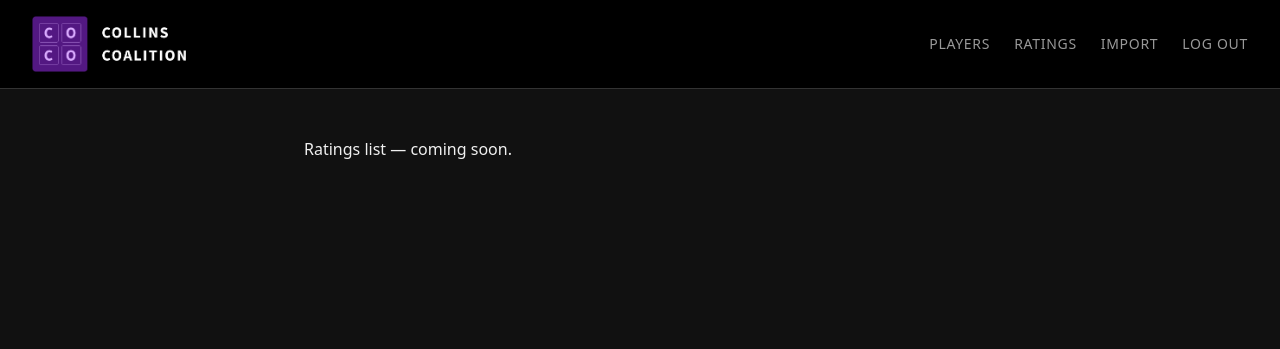
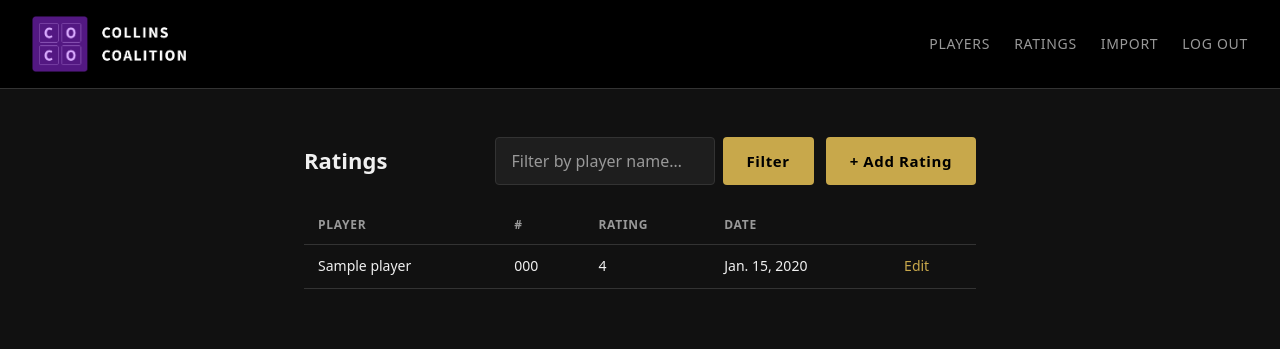
Before and after one commit to cocoscrabble/ratings, a Django app: page /manage/ratings/ in a window 1280 px wide. Shown: the top 349 px of the page. Run offline with Django 5.2, Linux system fonts and the light colour scheme; a user stored in the database is signed in; tables that the repository leaves empty hold one stand-in row (values such as "Sample post").

Commit message:
Add manage admin section with player and rating CRUD
Implements manage_players, manage_player_add/edit, manage_ratings,
manage_rating_add/edit — all behind @login_required. Pagination at 50
rows/page with name-filter search. Adds PlayerForm and RatingForm, and
new URL routes. Import views remain stubs (next commit).

Co-Authored-By: Claude Sonnet 4.6 <noreply@anthropic.com>

```diff
--- a/players/templates/players/manage_ratings.html
+++ b/players/templates/players/manage_ratings.html
@@ -1,3 +1,51 @@
 {% extends "players/manage_base.html" %}
+
 {% block title %}Ratings — CocoDB Admin{% endblock %}
-{% block content %}<p>Ratings list — coming soon.</p>{% endblock %}
+
+{% block content %}
+<div class="manage-actions">
+  <h1>Ratings</h1>
+  <form method="get" style="display:flex;gap:8px;">
+    <input type="text" name="q" value="{{ query }}" placeholder="Filter by player name…" class="search-input" style="width:220px;">
+    <button type="submit" class="coco-button">Filter</button>
+  </form>
+  <a href="{% url 'manage_rating_add' %}" class="coco-button">+ Add Rating</a>
+</div>
+
+<table class="manage-table">
+  <thead>
+    <tr>
+      <th>Player</th>
+      <th>#</th>
+      <th>Rating</th>
+      <th>Date</th>
+      <th></th>
+    </tr>
+  </thead>
+  <tbody>
+    {% for rating in page_obj %}
+    <tr>
+      <td>{{ rating.player.name }}</td>
+      <td>{{ rating.player.player_number }}</td>
+      <td>{{ rating.rating }}</td>
+      <td>{{ rating.date }}</td>
+      <td><a href="{% url 'manage_rating_edit' rating.pk %}">Edit</a></td>
+    </tr>
+    {% empty %}
+    <tr><td colspan="5">No ratings found.</td></tr>
+    {% endfor %}
+  </tbody>
+</table>
+
+{% if page_obj.has_other_pages %}
+<div class="pagination">
+  {% if page_obj.has_previous %}
+  <a href="?page={{ page_obj.previous_page_number }}&q={{ query }}">&laquo; Prev</a>
+  {% endif %}
+  <span class="current">{{ page_obj.number }} / {{ page_obj.paginator.num_pages }}</span>
+  {% if page_obj.has_next %}
+  <a href="?page={{ page_obj.next_page_number }}&q={{ query }}">Next &raquo;</a>
+  {% endif %}
+</div>
+{% endif %}
+{% endblock %}
--- a/players/urls.py
+++ b/players/urls.py
@@ -17,7 +17,11 @@ urlpatterns = [
     ),
     path("manage/logout/", LogoutView.as_view(), name="manage_logout"),
     path("manage/players/", views.manage_players, name="manage_players"),
+    path("manage/players/add/", views.manage_player_add, name="manage_player_add"),
+    path("manage/players/<int:pk>/edit/", views.manage_player_edit, name="manage_player_edit"),
     path("manage/ratings/", views.manage_ratings, name="manage_ratings"),
+    path("manage/ratings/add/", views.manage_rating_add, name="manage_rating_add"),
+    path("manage/ratings/<int:pk>/edit/", views.manage_rating_edit, name="manage_rating_edit"),
     path("manage/import/", views.manage_import, name="manage_import"),
     path("manage/import/current/", views.manage_import_current, name="manage_import_current"),
 ]
--- a/players/views.py
+++ b/players/views.py
@@ -3,7 +3,7 @@ from django.db import connection
 from django.http import JsonResponse
 from django.shortcuts import get_object_or_404, redirect, render
 
-from .models import Player
+from .models import Player, Rating
 
 
 # ---------------------------------------------------------------------------
@@ -94,8 +94,10 @@ def player_detail(request, pk):
 
 
 # ---------------------------------------------------------------------------
-# Manage views (login required) — stubs, expanded in later commits
+# Manage views (login required)
 # ---------------------------------------------------------------------------
+
+MANAGE_PAGE_SIZE = 50
 
 
 @login_required
@@ -105,12 +107,102 @@ def manage_redirect(request):
 
 @login_required
 def manage_players(request):
-    return render(request, "players/manage_players.html", {})
+    from django.core.paginator import Paginator
+
+    qs = Player.objects.all()
+    query = request.GET.get("q", "").strip()
+    if query:
+        qs = qs.filter(name__icontains=query)
+    paginator = Paginator(qs, MANAGE_PAGE_SIZE)
+    page = paginator.get_page(request.GET.get("page"))
+    return render(
+        request,
+        "players/manage_players.html",
+        {"page_obj": page, "query": query},
+    )
+
+
+@login_required
+def manage_player_add(request):
+    from .forms import PlayerForm
+
+    form = PlayerForm(request.POST or None)
+    if request.method == "POST" and form.is_valid():
+        form.save()
+        from django.contrib import messages
+
+        messages.success(request, "Player added.")
+        return redirect("manage_players")
+    return render(request, "players/manage_player_form.html", {"form": form, "action": "Add"})
+
+
+@login_required
+def manage_player_edit(request, pk):
+    from django.contrib import messages
+
+    from .forms import PlayerForm
+
+    player = get_object_or_404(Player, pk=pk)
+    form = PlayerForm(request.POST or None, instance=player)
+    if request.method == "POST" and form.is_valid():
+        form.save()
+        messages.success(request, "Player updated.")
+        return redirect("manage_players")
+    return render(
+        request,
+        "players/manage_player_form.html",
+        {"form": form, "action": "Edit", "player": player},
+    )
 
 
 @login_required
 def manage_ratings(request):
-    return render(request, "players/manage_ratings.html", {})
+    from django.core.paginator import Paginator
+
+    qs = Rating.objects.select_related("player").all()
+    query = request.GET.get("q", "").strip()
+    if query:
+        qs = qs.filter(player__name__icontains=query)
+    paginator = Paginator(qs, MANAGE_PAGE_SIZE)
+    page = paginator.get_page(request.GET.get("page"))
+    return render(
+        request,
+        "players/manage_ratings.html",
+        {"page_obj": page, "query": query},
+    )
+
+
+@login_required
+def manage_rating_add(request):
+    from django.contrib import messages
+
+    from .forms import RatingForm
+
+    form = RatingForm(request.POST or None)
+    if request.method == "POST" and form.is_valid():
+        form.save()
+        messages.success(request, "Rating added.")
+        return redirect("manage_ratings")
+    return render(request, "players/manage_rating_form.html", {"form": form, "action": "Add"})
+
+
+@login_required
+def manage_rating_edit(request, pk):
+    from django.contrib import messages
+
+    from .forms import RatingForm
+
+    rating = get_object_or_404(Rating, pk=pk)
+    form = RatingForm(request.POST or None, instance=rating)
+    if request.method == "POST" and form.is_valid():
+        form.save()
+        messages.success(request, "Rating updated.")
+        return redirect("manage_ratings")
+    return render(
+        request,
+        "players/manage_rating_form.html",
+        {"form": form, "action": "Edit", "rating": rating},
+    )
 
 
 @login_required
```
Also changed, not shown: players/forms.py (added, +16 -0 lines), players/templates/players/manage_player_form.html (added, +24 -0 lines), players/templates/players/manage_players.html (+47 -1 lines), players/templates/players/manage_rating_form.html (added, +24 -0 lines).
